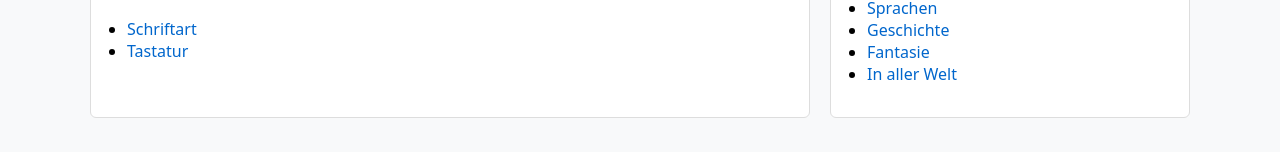
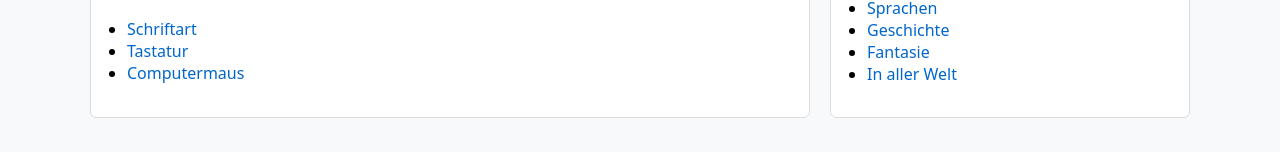
Before and after one commit to dasfohlen1900/krakwiki, a plain HTML site: page wiki/spezial/kategorien/technik.html in a window 1280 px wide. Shown: the part 191-343 px from the top of the page. Drawn offline with Linux system fonts and the light colour scheme; a web font is replaced by a local one.

Commit message:
Update technik.html

```diff
--- a/wiki/spezial/kategorien/technik.html
+++ b/wiki/spezial/kategorien/technik.html
@@ -26,6 +26,7 @@
      <ul>
        <li><a href="/wiki/Schriftart.html">Schriftart</a></li>
        <li><a href="/wiki/Tastatur.html">Tastatur</a></li>
+       <li><a href="/wiki/Computermaus.html">Computermaus</a></li>
      </ul>
   </div>
 </div>
```
